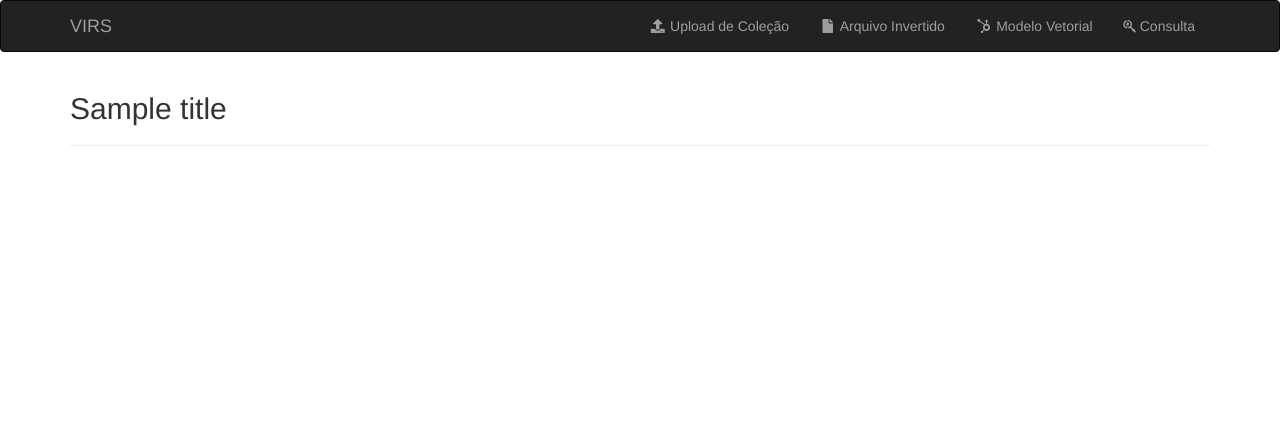
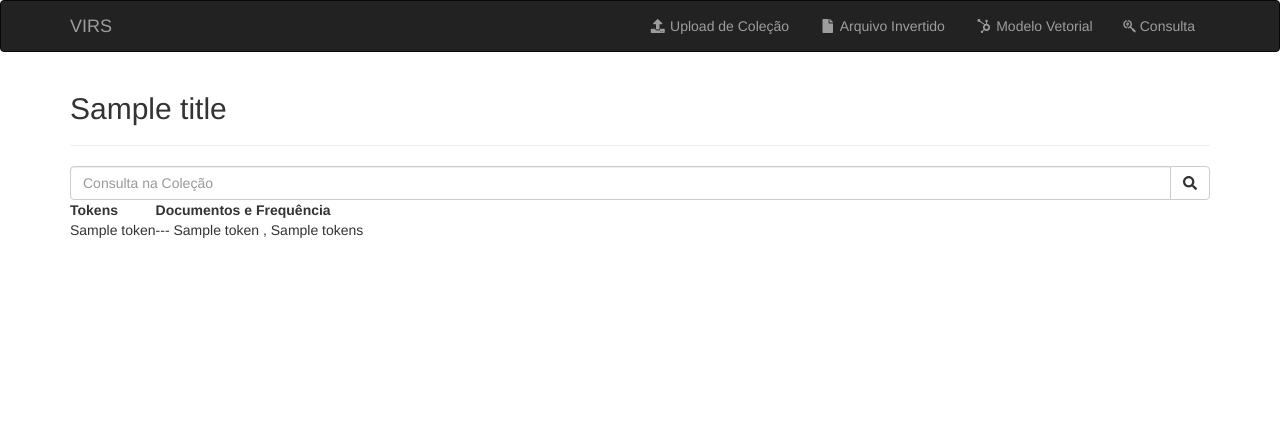
Before and after one commit to lucaspar/VIRS, a Django app: template templates/vsm/query.html in a window 1280 px wide. Shown: the top 437 px of the page. Run offline with Django 3.2, Linux system fonts and the light colour scheme; the template is opened without the code that fills it: most values are stand-ins (such as "Sample title", 1, 10 or a date in 2020); some libraries are stand-ins or nearby versions.

Commit message:
Saida utilizando o mesmo sistema de tokens da coleção

```diff
--- a/templates/vsm/index.html
+++ b/templates/vsm/index.html
@@ -22,5 +22,4 @@
         </tr>
         {% endfor %}
     </table>
-
 {% endblock content %}
--- a/templates/vsm/query.html
+++ b/templates/vsm/query.html
@@ -4,7 +4,35 @@
 {% block pageheader %}{{ title }}{% endblock pageheader%}
 
 {% block content %}
-
-    {% comment %} Content here {% endcomment %}
-
+    <div class="row">
+        <form id="query-form" action=pesquisa method="POST" enctype="multipart/form-data">
+            {% csrf_token %}
+            <div class="col-lg-12">
+                <div class="input-group">
+                    <input type="text" class='form-control' name='query' placeholder="Consulta na Coleção" required>
+                    <span class="input-group-btn">
+                    <button class="btn btn-default" type="submit"><i class="fa fa-search"></i></button>
+                    </span>
+                </div>
+            </div>
+        </form>
+    </div>
+    <table>
+        <tr>
+            <th>Tokens </th>
+            <th>Documentos e Frequência</th>
+        </tr>
+        {% for token, values in tokens.items %}
+        <tr>
+            <td>{{ token }}</td>
+            <td>
+            {% for value in values %}
+                <span> ---
+                    {{ value.0 }} , {{ value.1 }}
+                </span>
+            {% endfor %}
+            </td>
+        </tr>
+        {% endfor %}
+    </table>
 {% endblock content %}
```
Also changed, not shown: vsm/views.py (+24 -3 lines), query/query.txt (added).
